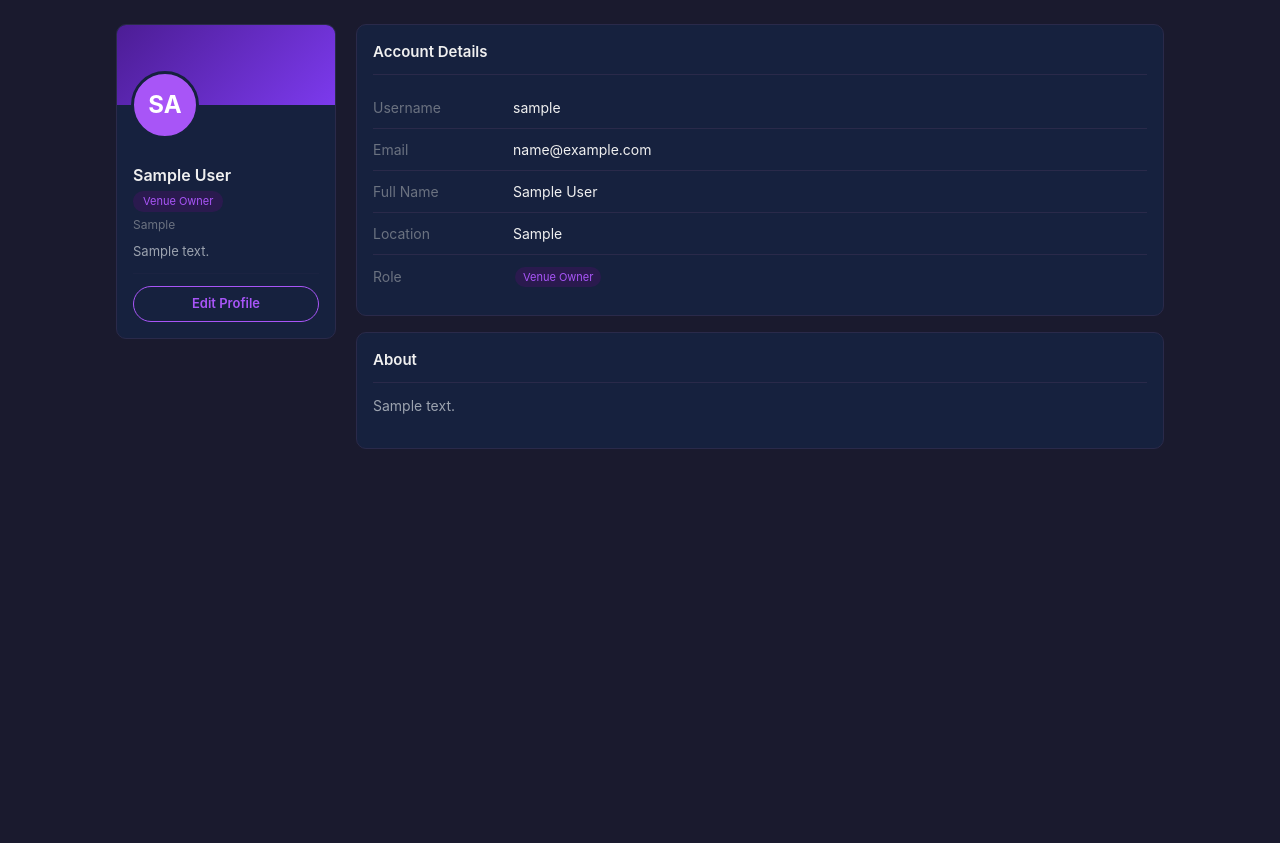
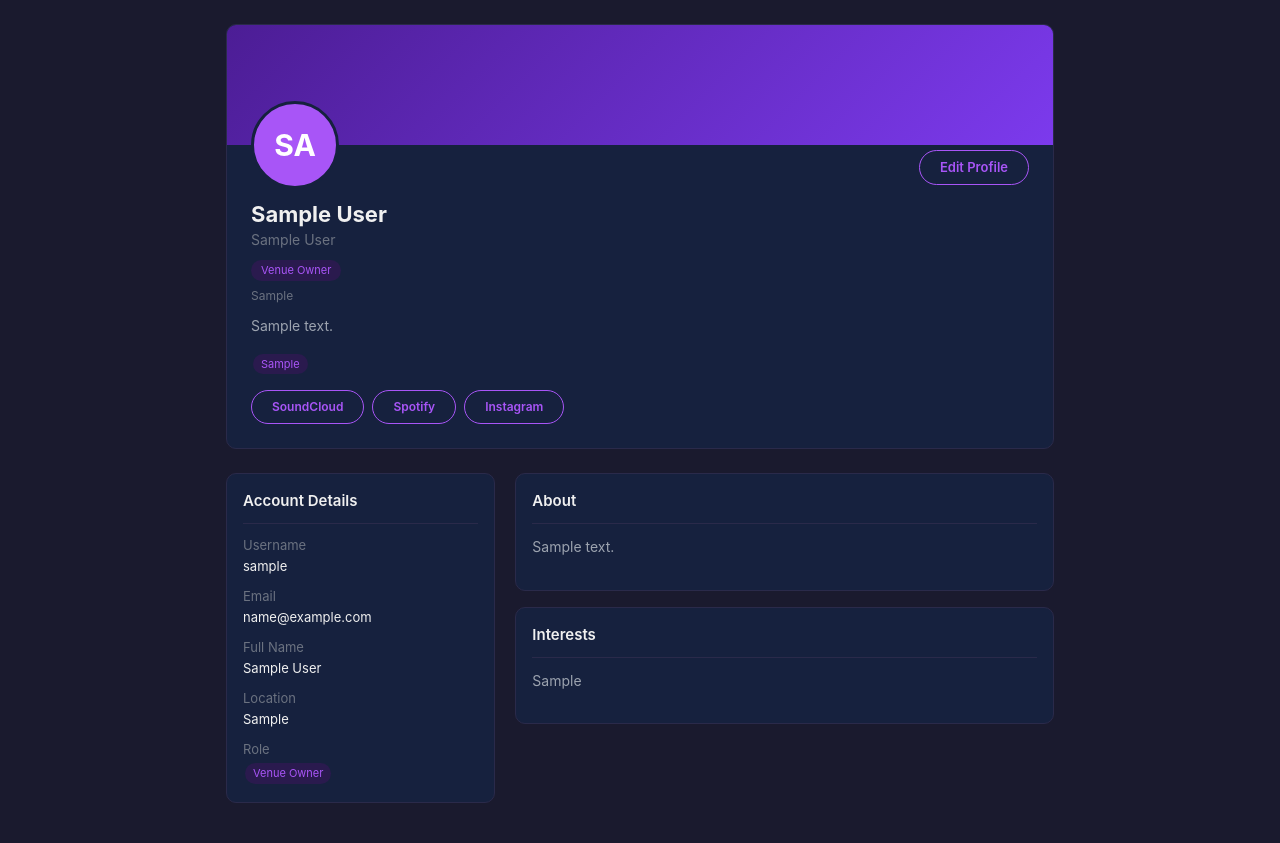
Before and after one commit to bhulse72/GigBoard, a Django app: page /accounts/profile/ in a window 1280 px wide. Shown: the part 56-899 px from the top of the page. Before the commit the page ends 505 px from the top, so only its background shows below. Run offline with Django 5.2, Linux system fonts and the light colour scheme; a user stored in the database is signed in; tables that the repository leaves empty hold one stand-in row (values such as "Sample post").

Commit message:
refactoring profile frontend to include social links, preferences.

```diff
--- a/templates/accounts/profile.html
+++ b/templates/accounts/profile.html
@@ -3,75 +3,114 @@
 {% block title %}{{ user.username }} — GigBoard{% endblock %}
 
 {% block content %}
-<div class="page-layout">
+<div style="max-width: 860px; margin: 24px auto; padding: 0 16px;">
 
-    <!-- Left Sidebar -->
-    <div>
-        <div class="gc-card">
-            <div class="profile-banner"></div>
-            <div class="profile-avatar">
-                {{ user.username|slice:":2"|upper }}
-            </div>
-            <div class="gc-card-body">
-                <div class="profile-name">
-                    {% if user.get_full_name %}
-                        {{ user.get_full_name }}
-                    {% else %}
-                        {{ user.username }}
-                    {% endif %}
+    <!-- Profile Header Card -->
+    <div class="gc-card mb-4">
+        <div class="profile-banner" style="height: 120px;"></div>
+        <div style="padding: 0 24px 24px;">
+            <div style="display: flex; justify-content: space-between; align-items: flex-end; margin-bottom: 12px;">
+                <div class="profile-avatar" style="width: 88px; height: 88px; font-size: 30px; margin: -44px 0 0 0;">
+                    {{ user.username|slice:":2"|upper }}
                 </div>
-                <span class="profile-role-badge">{{ user.get_role_display }}</span>
-                {% if user.location %}
-                    <div class="profile-location">{{ user.location }}</div>
-                {% endif %}
-                {% if user.bio %}
-                    <div class="profile-bio mt-2">{{ user.bio }}</div>
-                {% endif %}
-                <hr class="profile-divider">
-                <a href="{% url 'accounts:edit_profile' %}" class="btn-gc w-100 text-center d-block">
+                <a href="{% url 'accounts:edit_profile' %}" class="btn-gc" style="margin-bottom: 4px;">
                     Edit Profile
                 </a>
             </div>
+
+            <!-- Name + role -->
+            <div style="font-size: 22px; font-weight: 700; color: var(--text-primary); line-height: 1.2;">
+                {% if user.stage_name %}{{ user.stage_name }}{% elif user.get_full_name %}{{ user.get_full_name }}{% else %}{{ user.username }}{% endif %}
+            </div>
+            {% if user.stage_name and user.get_full_name %}
+                <div style="font-size: 14px; color: var(--text-muted); margin-top: 2px;">{{ user.get_full_name }}</div>
+            {% endif %}
+
+            <div style="margin-top: 6px;">
+                <span class="profile-role-badge">{{ user.get_role_display }}</span>
+            </div>
+
+            {% if user.location %}
+                <div class="profile-location" style="margin-top: 6px;">{{ user.location }}</div>
+            {% endif %}
+
+            {% if user.bio %}
+                <p style="font-size: 14px; color: var(--text-secondary); margin-top: 10px; max-width: 600px;">{{ user.bio }}</p>
+            {% endif %}
+
+            <!-- Music style tags -->
+            {% if user.music_style %}
+                <div style="margin-top: 10px;">
+                    {% for style in user.music_style.split %}
+                        <span class="gc-tag">{{ style|cut:"," }}</span>
+                    {% endfor %}
+                </div>
+            {% endif %}
+
+            <!-- Social links -->
+            {% if user.soundcloud_url or user.instagram_url or user.spotify_url %}
+                <div style="display: flex; gap: 8px; margin-top: 14px; flex-wrap: wrap;">
+                    {% if user.soundcloud_url %}
+                        <a href="{{ user.soundcloud_url }}" target="_blank" rel="noopener" class="btn-gc" style="font-size: 12px;">SoundCloud</a>
+                    {% endif %}
+                    {% if user.spotify_url %}
+                        <a href="{{ user.spotify_url }}" target="_blank" rel="noopener" class="btn-gc" style="font-size: 12px;">Spotify</a>
+                    {% endif %}
+                    {% if user.instagram_url %}
+                        <a href="{{ user.instagram_url }}" target="_blank" rel="noopener" class="btn-gc" style="font-size: 12px;">Instagram</a>
+                    {% endif %}
+                </div>
+            {% endif %}
         </div>
     </div>
 
-    <!-- Main Content -->
-    <div>
+    <!-- Lower two-column section -->
+    <div style="display: grid; grid-template-columns: 1fr 2fr; gap: 20px; align-items: start;">
+
+        <!-- Left: Account Details -->
         <div class="gc-card gc-card-body">
             <div class="gc-card-title">Account Details</div>
-            <table class="w-100" style="font-size: 14px; border-collapse: collapse;">
-                <tr style="border-bottom: 1px solid var(--border);">
-                    <td style="padding: 10px 0; color: var(--text-muted); width: 140px;">Username</td>
-                    <td style="padding: 10px 0; color: var(--text-primary);">{{ user.username }}</td>
-                </tr>
-                <tr style="border-bottom: 1px solid var(--border);">
-                    <td style="padding: 10px 0; color: var(--text-muted);">Email</td>
-                    <td style="padding: 10px 0; color: var(--text-primary);">{{ user.email|default:"Not set" }}</td>
-                </tr>
-                <tr style="border-bottom: 1px solid var(--border);">
-                    <td style="padding: 10px 0; color: var(--text-muted);">Full Name</td>
-                    <td style="padding: 10px 0; color: var(--text-primary);">{{ user.get_full_name|default:"Not set" }}</td>
-                </tr>
-                <tr style="border-bottom: 1px solid var(--border);">
-                    <td style="padding: 10px 0; color: var(--text-muted);">Location</td>
-                    <td style="padding: 10px 0; color: var(--text-primary);">{{ user.location|default:"Not set" }}</td>
-                </tr>
-                <tr>
-                    <td style="padding: 10px 0; color: var(--text-muted);">Role</td>
-                    <td style="padding: 10px 0;">
-                        <span class="gc-tag">{{ user.get_role_display }}</span>
-                    </td>
-                </tr>
-            </table>
+            <div style="font-size: 13px; display: flex; flex-direction: column; gap: 10px;">
+                <div>
+                    <div style="color: var(--text-muted); margin-bottom: 2px;">Username</div>
+                    <div style="color: var(--text-primary);">{{ user.username }}</div>
+                </div>
+                <div>
+                    <div style="color: var(--text-muted); margin-bottom: 2px;">Email</div>
+                    <div style="color: var(--text-primary);">{{ user.email|default:"Not set" }}</div>
+                </div>
+                <div>
+                    <div style="color: var(--text-muted); margin-bottom: 2px;">Full Name</div>
+                    <div style="color: var(--text-primary);">{{ user.get_full_name|default:"Not set" }}</div>
+                </div>
+                <div>
+                    <div style="color: var(--text-muted); margin-bottom: 2px;">Location</div>
+                    <div style="color: var(--text-primary);">{{ user.location|default:"Not set" }}</div>
+                </div>
+                <div>
+                    <div style="color: var(--text-muted); margin-bottom: 2px;">Role</div>
+                    <span class="gc-tag">{{ user.get_role_display }}</span>
+                </div>
+            </div>
         </div>
 
-        {% if user.bio %}
-        <div class="gc-card gc-card-body">
-            <div class="gc-card-title">About</div>
-            <p style="font-size: 14px; color: var(--text-secondary);">{{ user.bio }}</p>
+        <!-- Right: About + Interests -->
+        <div>
+            {% if user.bio %}
+            <div class="gc-card gc-card-body mb-3">
+                <div class="gc-card-title">About</div>
+                <p style="font-size: 14px; color: var(--text-secondary); line-height: 1.6;">{{ user.bio }}</p>
+            </div>
+            {% endif %}
+
+            {% if user.interests %}
+            <div class="gc-card gc-card-body">
+                <div class="gc-card-title">Interests</div>
+                <p style="font-size: 14px; color: var(--text-secondary);">{{ user.interests }}</p>
+            </div>
+            {% endif %}
         </div>
-        {% endif %}
+
     </div>
-
 </div>
 {% endblock %}
```
